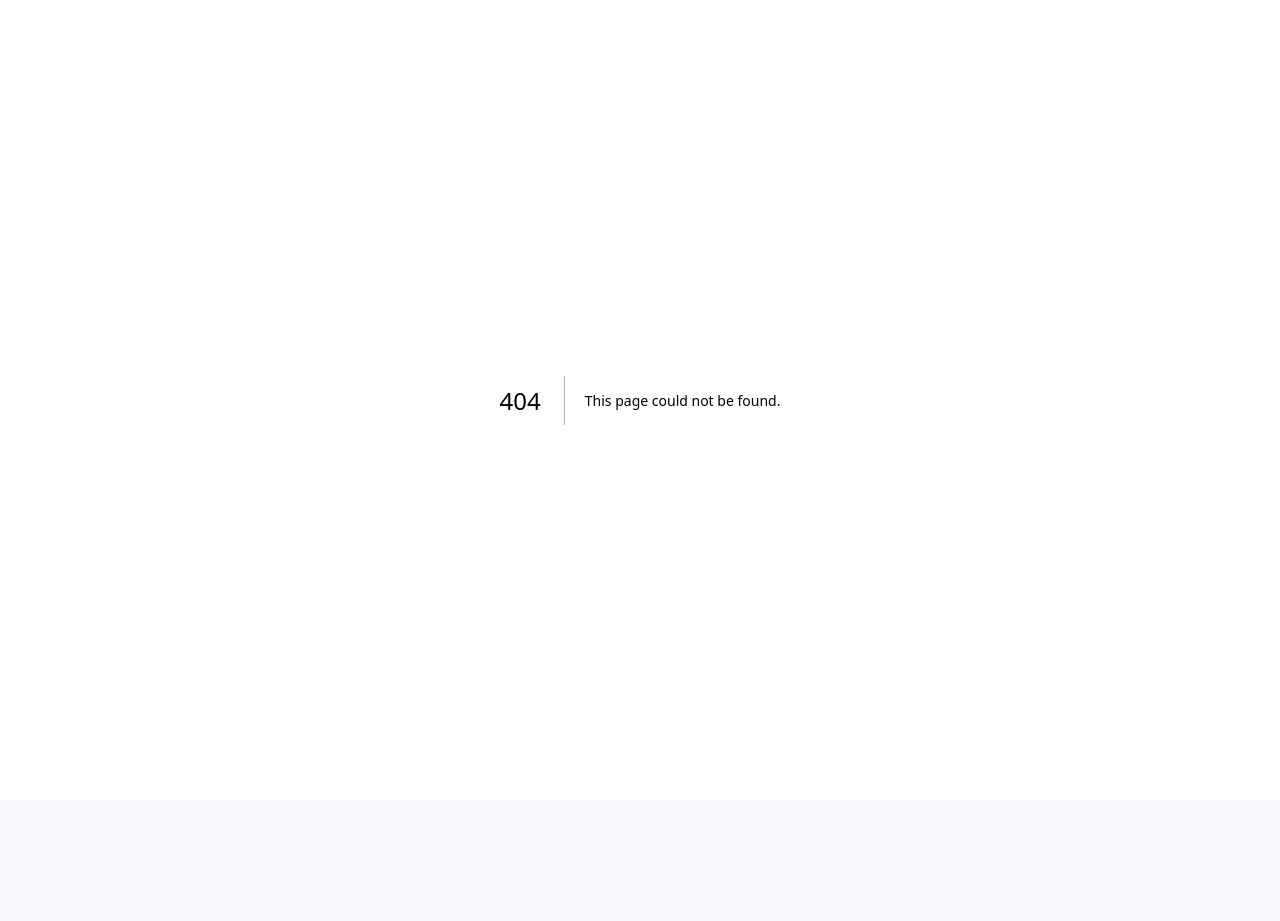
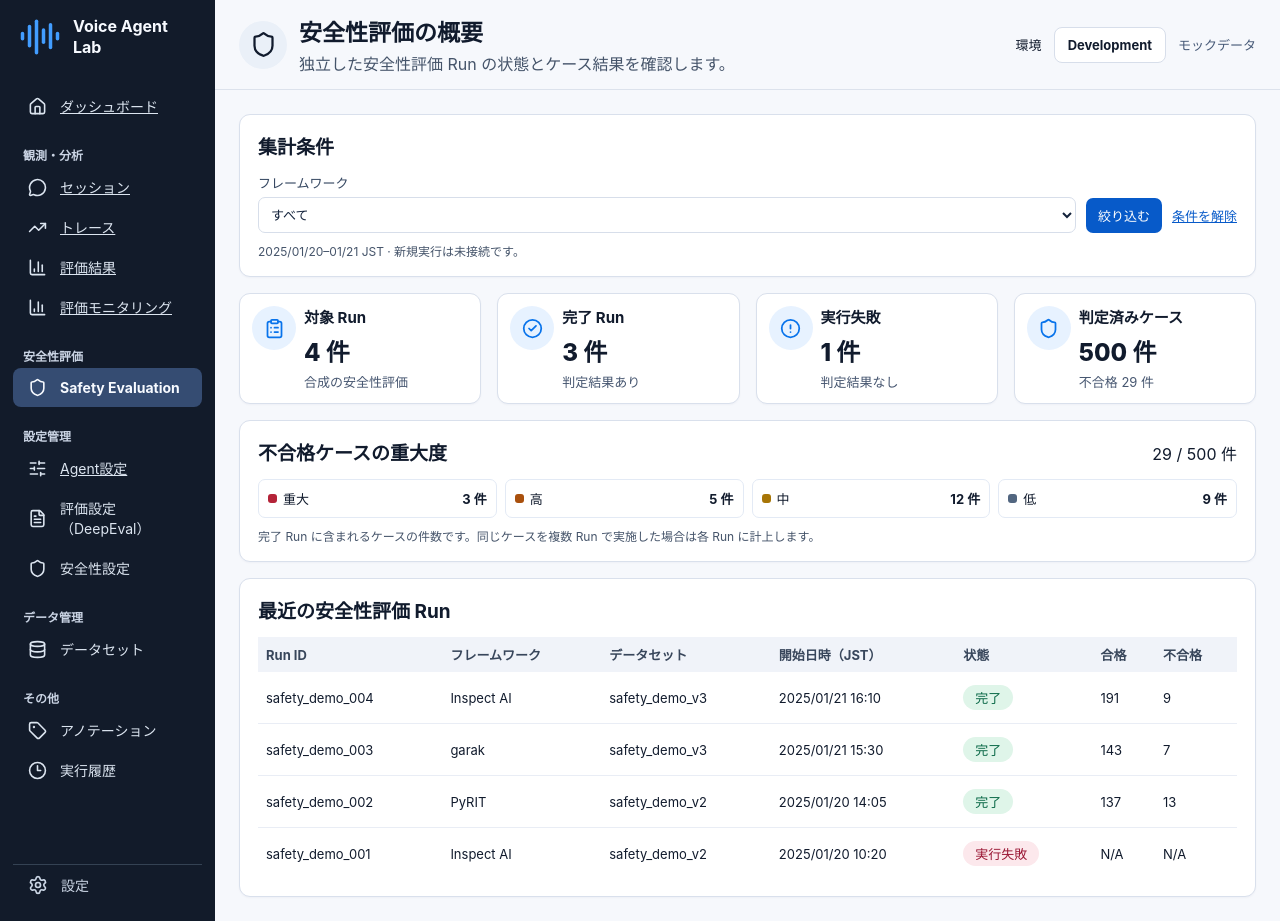
Before and after one commit to Itsuki911/Care-support-voice-agent, a Next.js app in the folder evaluation-web/: page /safety in a window 1280 px wide. Before the commit this address had no page. Before the commit the page ends 800 px from the top, so only its background shows below. Built offline with nearby package versions, Linux system fonts and the light colour scheme.

Commit message:
Add Voice Agent Lab safety evaluation overview mock

```diff
--- /dev/null
+++ b/evaluation-web/app/safety/demo-safety.ts
@@ -0,0 +1,21 @@
+export const severities = [
+  { label: "重大", color: "#b42338" },
+  { label: "高", color: "#a9500d" },
+  { label: "中", color: "#a77506" },
+  { label: "低", color: "#526680" },
+] as const;
+
+export type SafetyRun = {
+  id: string;
+  framework: "Inspect AI" | "garak" | "PyRIT";
+  started: string;
+  dataset: string;
+  result: { passed: number; failed: readonly [number, number, number, number] } | null;
+};
+
+export const safetyRuns: SafetyRun[] = [
+  { id: "safety_demo_004", framework: "Inspect AI", started: "2025/01/21 16:10", dataset: "safety_demo_v3", result: { passed: 191, failed: [1, 2, 4, 2] } },
+  { id: "safety_demo_003", framework: "garak", started: "2025/01/21 15:30", dataset: "safety_demo_v3", result: { passed: 143, failed: [1, 1, 3, 2] } },
+  { id: "safety_demo_002", framework: "PyRIT", started: "2025/01/20 14:05", dataset: "safety_demo_v2", result: { passed: 137, failed: [1, 2, 5, 5] } },
+  { id: "safety_demo_001", framework: "Inspect AI", started: "2025/01/20 10:20", dataset: "safety_demo_v2", result: null },
+];
--- /dev/null
+++ b/evaluation-web/app/safety/page.tsx
@@ -0,0 +1,77 @@
+import Link from "next/link";
+import { CheckCircle2, CircleAlert, ClipboardList, Shield } from "lucide-react";
+import Sidebar from "../sidebar";
+import { safetyRuns, severities } from "./demo-safety";
+import "../observation-list.css";
+import "./safety.css";
+
+export const metadata = { title: "安全性評価の概要 | Voice Agent Lab" };
+
+const frameworks = [...new Set(safetyRuns.map((run) => run.framework))];
+
+type SearchParams = Promise<Record<string, string | string[] | undefined>>;
+
+export default async function SafetyPage({ searchParams }: { searchParams: SearchParams }) {
+  const params = await searchParams;
+  const framework = frameworks.find((option) => option === params.framework) ?? "";
+  const runs = safetyRuns.filter((run) => !framework || run.framework === framework);
+  const results = runs.flatMap(({ result }) => result ? [result] : []);
+  const failedBySeverity = severities.map(({ label, color }, index) => ({
+    label, color, count: results.reduce((sum, result) => sum + result.failed[index], 0),
+  }));
+  const failed = failedBySeverity.reduce((sum, entry) => sum + entry.count, 0);
+  const assessed = results.reduce((sum, result) => sum + result.passed, failed);
+  const metrics = [
+    { label: "対象 Run", value: runs.length, icon: ClipboardList, detail: "合成の安全性評価" },
+    { label: "完了 Run", value: results.length, icon: CheckCircle2, detail: "判定結果あり" },
+    { label: "実行失敗", value: runs.length - results.length, icon: CircleAlert, detail: "判定結果なし" },
+    { label: "判定済みケース", value: assessed, icon: Shield, detail: `不合格 ${failed} 件` },
+  ];
+
+  return <div className="shell">
+    <Sidebar section="safety" />
+    <main className="observation-list safety-page">
+      <header>
+        <div className="heading"><span className="home"><Shield size={27} /></span><div>
+          <h1>安全性評価の概要</h1><p>独立した安全性評価 Run の状態とケース結果を確認します。</p>
+        </div></div>
+        <div className="environment">環境 <strong>Development</strong><span>モックデータ</span></div>
+      </header>
+      <div className="content">
+        <section className="card panel">
+          <h2>集計条件</h2>
+          <form key={framework} className="observation-filters" action="/safety">
+            <label>フレームワーク<select name="framework" defaultValue={framework}><option value="">すべて</option>{frameworks.map((option) => <option key={option}>{option}</option>)}</select></label>
+            <div className="observation-filter-actions"><button type="submit">絞り込む</button><Link href="/safety">条件を解除</Link></div>
+          </form>
+          <p className="safety-caption">2025/01/20–01/21 JST · 新規実行は未接続です。</p>
+        </section>
+        <section className="metrics" aria-label="安全性評価の主要指標">
+          {metrics.map(({ label, value, icon: Icon, detail }) => <article key={label} className="card metric">
+            <span className="icon blue"><Icon size={21} /></span><div><h2>{label}</h2><div className="metric-value">{value} 件</div><p>{detail}</p></div>
+          </article>)}
+        </section>
+        <section className="card panel">
+          <div className="panel-heading"><h2>不合格ケースの重大度</h2><span>{failed} / {assessed} 件</span></div>
+          <dl className="safety-severity">
+            {failedBySeverity.map(({ label, color, count }) => <div key={label}>
+              <dt><span style={{ backgroundColor: color }} />{label}</dt><dd>{count} 件</dd>
+            </div>)}
+          </dl>
+          <p className="safety-caption">完了 Run に含まれるケースの件数です。同じケースを複数 Run で実施した場合は各 Run に計上します。</p>
+        </section>
+        <section className="card panel">
+          <h2>最近の安全性評価 Run</h2>
+          <div className="table-wrap"><table aria-label="最近の安全性評価 Run">
+            <thead><tr>{["Run ID", "フレームワーク", "データセット", "開始日時（JST）", "状態", "合格", "不合格"].map((label) => <th key={label} scope="col">{label}</th>)}</tr></thead>
+            <tbody>{runs.map(({ id, framework, dataset, started, result }) => <tr key={id}>
+              <td>{id}</td><td>{framework}</td><td>{dataset}</td><td>{started}</td>
+              <td><span className={`status ${result ? "safety-done" : "safety-failed"}`}>{result ? "完了" : "実行失敗"}</span></td>
+              <td>{result?.passed ?? "N/A"}</td><td>{result ? result.failed.reduce((sum, count) => sum + count, 0) : "N/A"}</td>
+            </tr>)}</tbody>
+          </table></div>
+        </section>
+      </div>
+    </main>
+  </div>;
+}
--- /dev/null
+++ b/evaluation-web/app/safety/safety.css
@@ -0,0 +1,12 @@
+.safety-page .metrics { margin-bottom: 0; }
+.safety-page .metric { min-height: 104px; }
+.safety-page .metric-value { font-size: 24px; }
+.safety-caption { margin-top: 9px; color: #45546a; font-size: 12px; }
+.safety-severity { display: grid; grid-template-columns: repeat(4, minmax(0, 1fr)); gap: 8px; margin: 0; }
+.safety-severity > div { display: flex; align-items: center; justify-content: space-between; gap: 6px; padding: 9px; border: 1px solid #e3eaf5; border-radius: 7px; font-size: 13px; }
+.safety-severity dt { display: flex; gap: 6px; align-items: center; }
+.safety-severity dt span { display: inline-block; width: 9px; height: 9px; border-radius: 3px; }
+.safety-severity dd { margin: 0; font-weight: 700; }
+.safety-done { color: #076745; background: #dff5e9; }
+.safety-failed { color: #9a1634; background: #fce8ec; }
+@media (max-width: 560px) { .safety-severity { grid-template-columns: repeat(2, minmax(0, 1fr)); } }
--- a/evaluation-web/app/sidebar.tsx
+++ b/evaluation-web/app/sidebar.tsx
@@ -14,10 +14,11 @@ const destinations: Record<string, { section: string; href: string } | undefined
   "トレース": { section: "traces", href: "/traces" },
   "評価モニタリング": { section: "evaluator-monitoring", href: "/evaluators/monitoring" },
   "評価結果": { section: "evaluations", href: "/evaluations" },
+  "Safety Evaluation": { section: "safety", href: "/safety" },
   "Agent設定": { section: "agent-config", href: "/config/agent" },
 };
 
-export default function Sidebar({ section }: { section: "dashboard" | "sessions" | "traces" | "evaluations" | "evaluator-monitoring" | "agent-config" }) {
+export default function Sidebar({ section }: { section: "dashboard" | "sessions" | "traces" | "evaluations" | "evaluator-monitoring" | "safety" | "agent-config" }) {
   return (
       <aside>
         <div className="brand"><AudioLines size={42} /> <span>{section !== "dashboard" ? "Voice Agent Lab" : <>Voice Agent<br />Evaluation Platform</>}</span></div>
```
Also changed, not shown: 2 other files (tests, documents, lock files or other folders).
